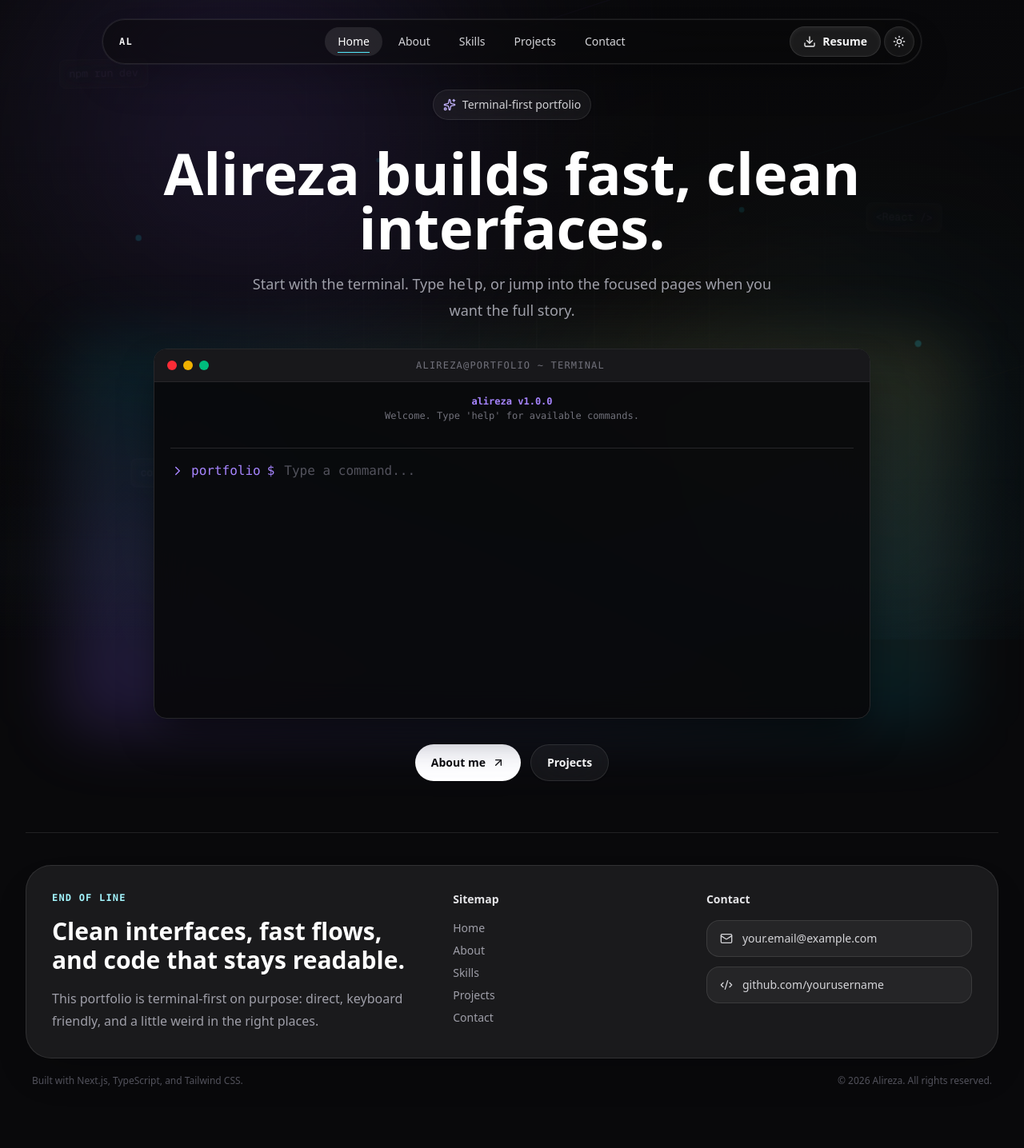
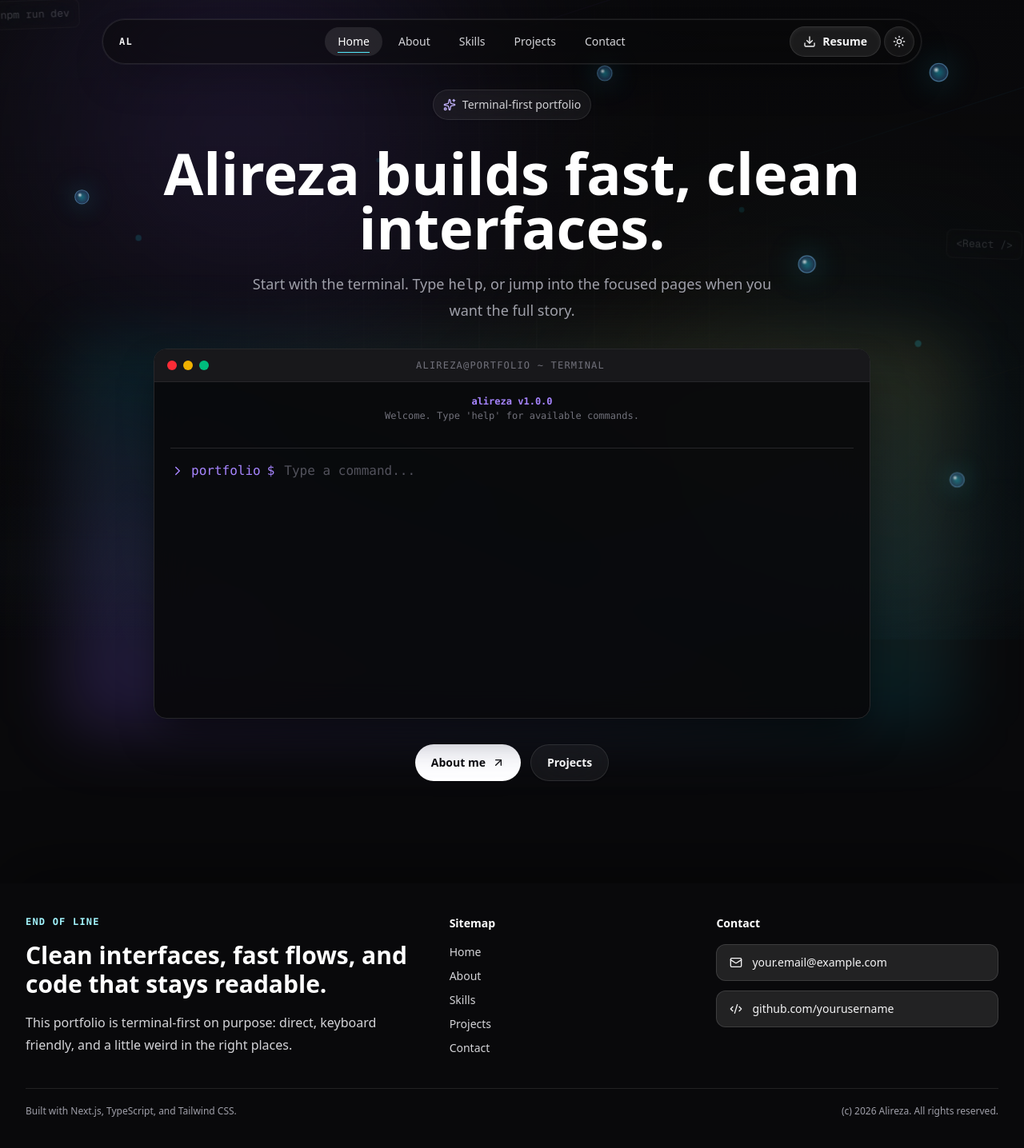
Before and after one commit to alireza-hq/portfolio, a Next.js app: page / in a window 1280 px wide. Shown: the whole page at 80% size. Before the commit the page ends 1392 px from the top, so only its background shows below. Built offline with nearby package versions, Linux system fonts and the light colour scheme.

Commit message:
fix: strengthen footer and background animation

```diff
--- a/src/components/layout/AnimatedBackground.tsx
+++ b/src/components/layout/AnimatedBackground.tsx
@@ -1,6 +1,12 @@
 const particles = [
-  { text: 'npm run dev', className: 'top-[14%] left-[8%] motion-float-a delay-0' },
-  { text: '<React />', className: 'top-[26%] right-[10%] motion-float-b delay-2' },
+  {
+    text: 'npm run dev',
+    className: 'top-[12%] left-[7%] motion-float-a delay-0',
+  },
+  {
+    text: '<React />',
+    className: 'top-[22%] right-[8%] motion-float-b delay-2',
+  },
   {
     text: 'const craft = true',
     className: 'bottom-[24%] left-[12%] motion-float-c delay-4',
@@ -9,6 +15,17 @@ const particles = [
     text: 'git commit -m glow',
     className: 'right-[16%] bottom-[14%] motion-float-d delay-6',
   },
+]
+
+const nodes = [
+  'left-[9%] top-[18%] motion-node-a delay-0',
+  'left-[18%] bottom-[16%] motion-node-b delay-3',
+  'left-[45%] top-[12%] motion-node-c delay-6',
+  'right-[18%] top-[20%] motion-node-b delay-1',
+  'right-[10%] bottom-[22%] motion-node-a delay-4',
+  'left-[58%] bottom-[12%] motion-node-c delay-2',
+  'right-[38%] top-[48%] motion-node-a delay-5',
+  'left-[30%] top-[62%] motion-node-b delay-7',
 ]
 
 const pixels = [
@@ -36,6 +53,10 @@ export function AnimatedBackground() {
       <div className='portfolio-background__beam portfolio-background__beam--three' />
       <div className='portfolio-background__vignette' />
 
+      {nodes.map((node) => (
+        <span key={node} className={`portfolio-background__node ${node}`} />
+      ))}
+
       {particles.map((particle) => (
         <span
           key={particle.text}
--- a/src/components/layout/Footer.tsx
+++ b/src/components/layout/Footer.tsx
@@ -24,9 +24,9 @@ const contactLinks = [
 
 export function Footer() {
   return (
-    <footer className='relative z-10 px-4 pb-8 sm:px-6 lg:px-8'>
-      <div className='mx-auto w-full max-w-7xl border-t border-slate-900/10 pt-10 dark:border-white/10'>
-        <div className='grid gap-10 rounded-[2rem] border border-slate-900/10 bg-slate-950 p-6 text-white shadow-2xl shadow-slate-950/10 sm:p-8 lg:grid-cols-[1.25fr_0.75fr_0.9fr] dark:border-white/10 dark:bg-white/7 dark:shadow-black/20'>
+    <footer className='relative z-10 mt-16 bg-slate-950 px-4 py-10 text-white shadow-[0_-24px_80px_rgb(15_23_42/0.16)] sm:px-6 lg:px-8 dark:bg-zinc-950 dark:shadow-[0_-24px_80px_rgb(0_0_0/0.42)]'>
+      <div className='mx-auto w-full max-w-7xl'>
+        <div className='grid gap-10 border-b border-white/10 pb-10 lg:grid-cols-[1.25fr_0.75fr_0.9fr]'>
           <div>
             <p className='font-mono text-xs font-semibold tracking-widest text-cyan-200 uppercase'>
               end of line
@@ -34,20 +34,20 @@ export function Footer() {
             <h2 className='mt-4 max-w-xl text-3xl font-semibold tracking-normal'>
               Clean interfaces, fast flows, and code that stays readable.
             </h2>
-            <p className='mt-4 max-w-lg leading-7 text-zinc-400'>
+            <p className='mt-4 max-w-lg leading-7 text-zinc-300'>
               This portfolio is terminal-first on purpose: direct, keyboard
               friendly, and a little weird in the right places.
             </p>
           </div>
 
           <div>
-            <p className='text-sm font-semibold text-zinc-200'>Sitemap</p>
-            <div className='mt-4 grid gap-2'>
+            <p className='text-sm font-semibold text-white'>Sitemap</p>
+            <div className='mt-4 grid gap-2.5'>
               {sitemap.map((link) => (
                 <Link
                   key={link.href}
                   href={link.href}
-                  className='group inline-flex w-fit items-center gap-2 text-sm text-zinc-400 transition hover:text-white focus-visible:ring-2 focus-visible:ring-cyan-300/60 focus-visible:outline-none'
+                  className='group inline-flex w-fit items-center gap-2 text-sm text-zinc-300 transition hover:text-cyan-200 focus-visible:ring-2 focus-visible:ring-cyan-300/60 focus-visible:outline-none'
                 >
                   {link.label}
                   <ArrowUpRight className='h-3.5 w-3.5 opacity-0 transition group-hover:opacity-100' />
@@ -57,7 +57,7 @@ export function Footer() {
           </div>
 
           <div>
-            <p className='text-sm font-semibold text-zinc-200'>Contact</p>
+            <p className='text-sm font-semibold text-white'>Contact</p>
             <div className='mt-4 grid gap-3'>
               {contactLinks.map((link) => {
                 const Icon = link.icon
@@ -67,7 +67,7 @@ export function Footer() {
                     key={link.href}
                     href={link.href}
                     target={link.href.startsWith('http') ? '_blank' : undefined}
-                    className='inline-flex min-w-0 items-center gap-3 rounded-2xl border border-white/10 bg-white/5 px-4 py-3 text-sm text-zinc-300 transition hover:border-cyan-300/30 hover:bg-cyan-300/10 hover:text-white focus-visible:ring-2 focus-visible:ring-cyan-300/60 focus-visible:outline-none'
+                    className='inline-flex min-w-0 items-center gap-3 rounded-xl border border-white/12 bg-white/10 px-4 py-3 text-sm text-zinc-100 transition hover:border-cyan-300/35 hover:bg-cyan-300/12 hover:text-white focus-visible:ring-2 focus-visible:ring-cyan-300/60 focus-visible:outline-none'
                   >
                     <Icon className='h-4 w-4 shrink-0' />
                     <span className='truncate'>{link.label}</span>
@@ -78,9 +78,9 @@ export function Footer() {
           </div>
         </div>
 
-        <div className='flex flex-col gap-2 px-2 pt-5 text-xs text-slate-500 sm:flex-row sm:items-center sm:justify-between dark:text-zinc-600'>
+        <div className='flex flex-col gap-2 pt-5 text-xs text-zinc-400 sm:flex-row sm:items-center sm:justify-between'>
           <p>Built with Next.js, TypeScript, and Tailwind CSS.</p>
-          <p>© 2026 Alireza. All rights reserved.</p>
+          <p>(c) 2026 Alireza. All rights reserved.</p>
         </div>
       </div>
     </footer>
--- a/src/styles/globals.css
+++ b/src/styles/globals.css
@@ -127,46 +127,46 @@ html.dark {
 @keyframes background-particle {
   0%,
   100% {
-    opacity: 0.08;
+    opacity: 0.16;
     transform: translate3d(0, 0, 0);
   }
 
   25% {
-    opacity: 0.16;
-    transform: translate3d(34px, 28px, 0) rotate(1deg);
+    opacity: 0.34;
+    transform: translate3d(12vw, 9vh, 0) rotate(2deg);
   }
 
   50% {
-    opacity: 0.2;
-    transform: translate3d(-28px, -38px, 0) rotate(-1deg);
+    opacity: 0.42;
+    transform: translate3d(-8vw, -12vh, 0) rotate(-2deg);
   }
 
   75% {
-    opacity: 0.12;
-    transform: translate3d(42px, -12px, 0) rotate(0.5deg);
+    opacity: 0.26;
+    transform: translate3d(15vw, -5vh, 0) rotate(1deg);
   }
 }
 
 @keyframes background-particle-alt {
   0%,
   100% {
-    opacity: 0.1;
+    opacity: 0.18;
     transform: translate3d(0, 0, 0);
   }
 
   30% {
-    opacity: 0.2;
-    transform: translate3d(-46px, 18px, 0) rotate(-1deg);
+    opacity: 0.38;
+    transform: translate3d(-14vw, 7vh, 0) rotate(-2deg);
   }
 
   60% {
-    opacity: 0.14;
-    transform: translate3d(26px, 46px, 0) rotate(1deg);
+    opacity: 0.3;
+    transform: translate3d(8vw, 14vh, 0) rotate(2deg);
   }
 
   80% {
-    opacity: 0.18;
-    transform: translate3d(-18px, -34px, 0);
+    opacity: 0.34;
+    transform: translate3d(-6vw, -13vh, 0);
   }
 }
 
@@ -177,6 +177,63 @@ html.dark {
 
   to {
     transform: translate3d(128vw, -28vh, 0) rotate(-18deg);
+  }
+}
+
+@keyframes background-node-a {
+  0%,
+  100% {
+    transform: translate3d(0, 0, 0) scale(1);
+  }
+
+  20% {
+    transform: translate3d(18vw, -8vh, 0) scale(1.25);
+  }
+
+  50% {
+    transform: translate3d(6vw, 16vh, 0) scale(0.9);
+  }
+
+  75% {
+    transform: translate3d(-10vw, 7vh, 0) scale(1.15);
+  }
+}
+
+@keyframes background-node-b {
+  0%,
+  100% {
+    transform: translate3d(0, 0, 0) scale(1);
+  }
+
+  25% {
+    transform: translate3d(-15vw, 10vh, 0) scale(0.85);
+  }
+
+  55% {
+    transform: translate3d(11vw, -12vh, 0) scale(1.35);
+  }
+
+  80% {
+    transform: translate3d(4vw, 15vh, 0) scale(1);
+  }
+}
+
+@keyframes background-node-c {
+  0%,
+  100% {
+    transform: translate3d(0, 0, 0) scale(1);
+  }
+
+  30% {
+    transform: translate3d(10vw, 14vh, 0) scale(1.2);
+  }
+
+  60% {
+    transform: translate3d(-13vw, -9vh, 0) scale(0.9);
+  }
+
+  85% {
+    transform: translate3d(16vw, -2vh, 0) scale(1.1);
   }
 }
 
@@ -388,13 +445,13 @@ html.dark {
 
 .portfolio-background__particle {
   position: absolute;
-  border: 1px solid rgb(15 23 42 / 0.06);
+  border: 1px solid rgb(15 23 42 / 0.08);
   border-radius: 0.5rem;
-  background: rgb(255 255 255 / 0.22);
+  background: rgb(255 255 255 / 0.42);
   padding: 0.45rem 0.7rem;
   font-family: var(--font-geist-mono), monospace;
   font-size: clamp(0.68rem, 1.2vw, 0.82rem);
-  color: rgb(79 70 229 / 0.28);
+  color: rgb(15 23 42 / 0.38);
   text-shadow: none;
   backdrop-filter: blur(10px);
 }
@@ -416,10 +473,46 @@ html.dark {
 }
 
 .dark .portfolio-background__particle {
-  border-color: rgb(255 255 255 / 0.055);
-  background: rgb(9 9 11 / 0.18);
-  color: rgb(216 180 254 / 0.3);
-  text-shadow: 0 0 18px rgb(34 211 238 / 0.16);
+  border-color: rgb(255 255 255 / 0.08);
+  background: rgb(9 9 11 / 0.34);
+  color: rgb(226 232 240 / 0.5);
+  text-shadow: 0 0 18px rgb(34 211 238 / 0.22);
+}
+
+.portfolio-background__node {
+  position: absolute;
+  width: 1.15rem;
+  height: 1.15rem;
+  border: 1px solid rgb(14 165 233 / 0.32);
+  border-radius: 9999px;
+  background:
+    radial-gradient(circle at 35% 35%, rgb(255 255 255 / 0.9), transparent 22%),
+    radial-gradient(circle, rgb(14 165 233 / 0.42), rgb(124 58 237 / 0.16));
+  box-shadow:
+    0 0 26px rgb(14 165 233 / 0.28),
+    0 0 64px rgb(124 58 237 / 0.12);
+}
+
+.dark .portfolio-background__node {
+  border-color: rgb(125 211 252 / 0.38);
+  background:
+    radial-gradient(circle at 35% 35%, rgb(255 255 255 / 0.8), transparent 20%),
+    radial-gradient(circle, rgb(34 211 238 / 0.46), rgb(139 92 246 / 0.18));
+  box-shadow:
+    0 0 30px rgb(34 211 238 / 0.32),
+    0 0 72px rgb(139 92 246 / 0.18);
+}
+
+.motion-node-a {
+  animation: background-node-a 9s ease-in-out infinite;
+}
+
+.motion-node-b {
+  animation: background-node-b 11s ease-in-out infinite;
+}
+
+.motion-node-c {
+  animation: background-node-c 13s ease-in-out infinite;
 }
 
 .portfolio-background__pixel {
@@ -464,10 +557,27 @@ html.dark {
   animation-delay: -6s;
 }
 
+.delay-1 {
+  animation-delay: -1s;
+}
+
+.delay-3 {
+  animation-delay: -3s;
+}
+
+.delay-5 {
+  animation-delay: -5s;
+}
+
+.delay-7 {
+  animation-delay: -7s;
+}
+
 @media (prefers-reduced-motion: reduce) {
   .portfolio-background__aura,
   .portfolio-background__beam,
   .portfolio-background__grid,
+  .portfolio-background__node,
   .portfolio-background__scanline,
   .portfolio-background__pixel,
   .portfolio-background__particle {
```
